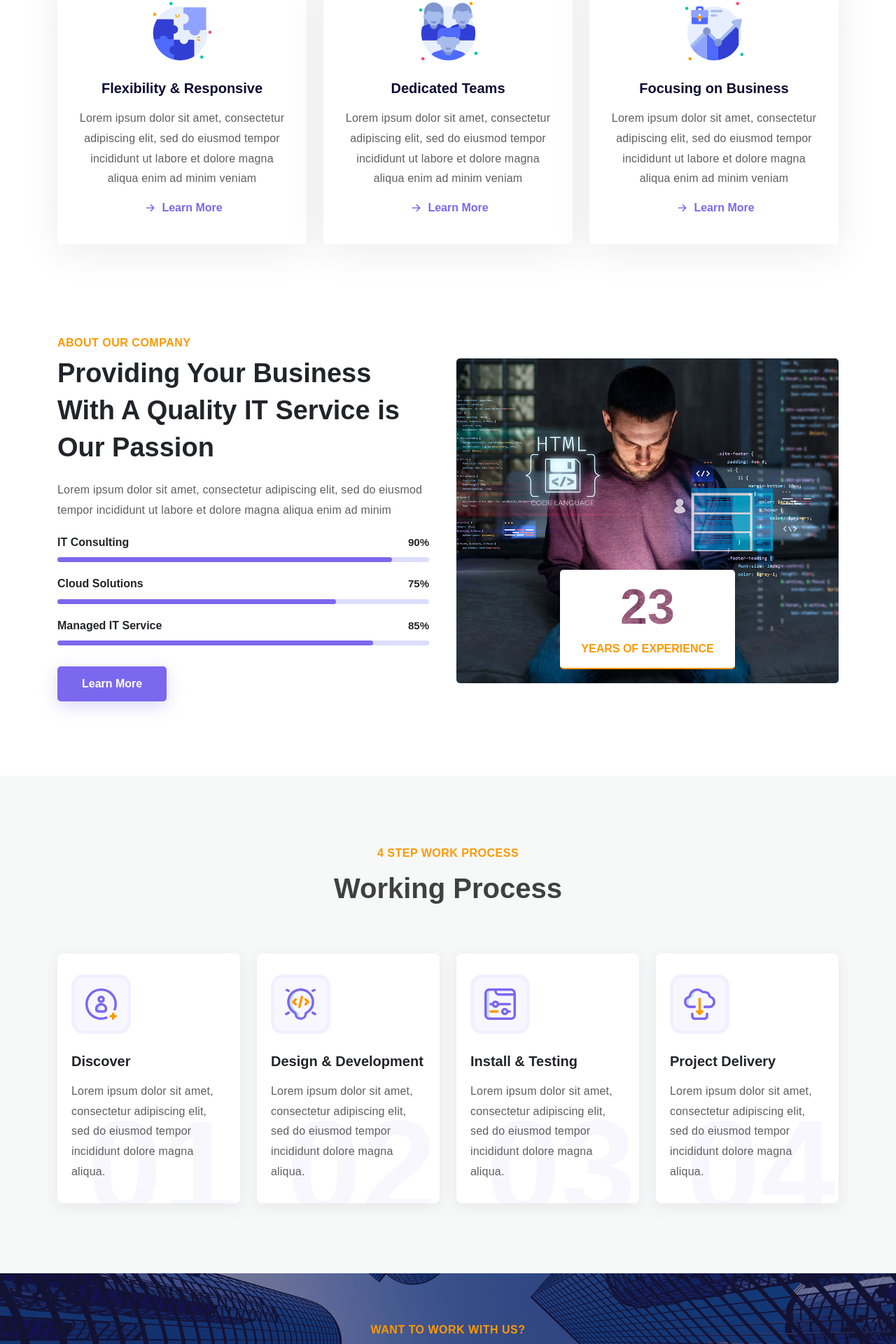
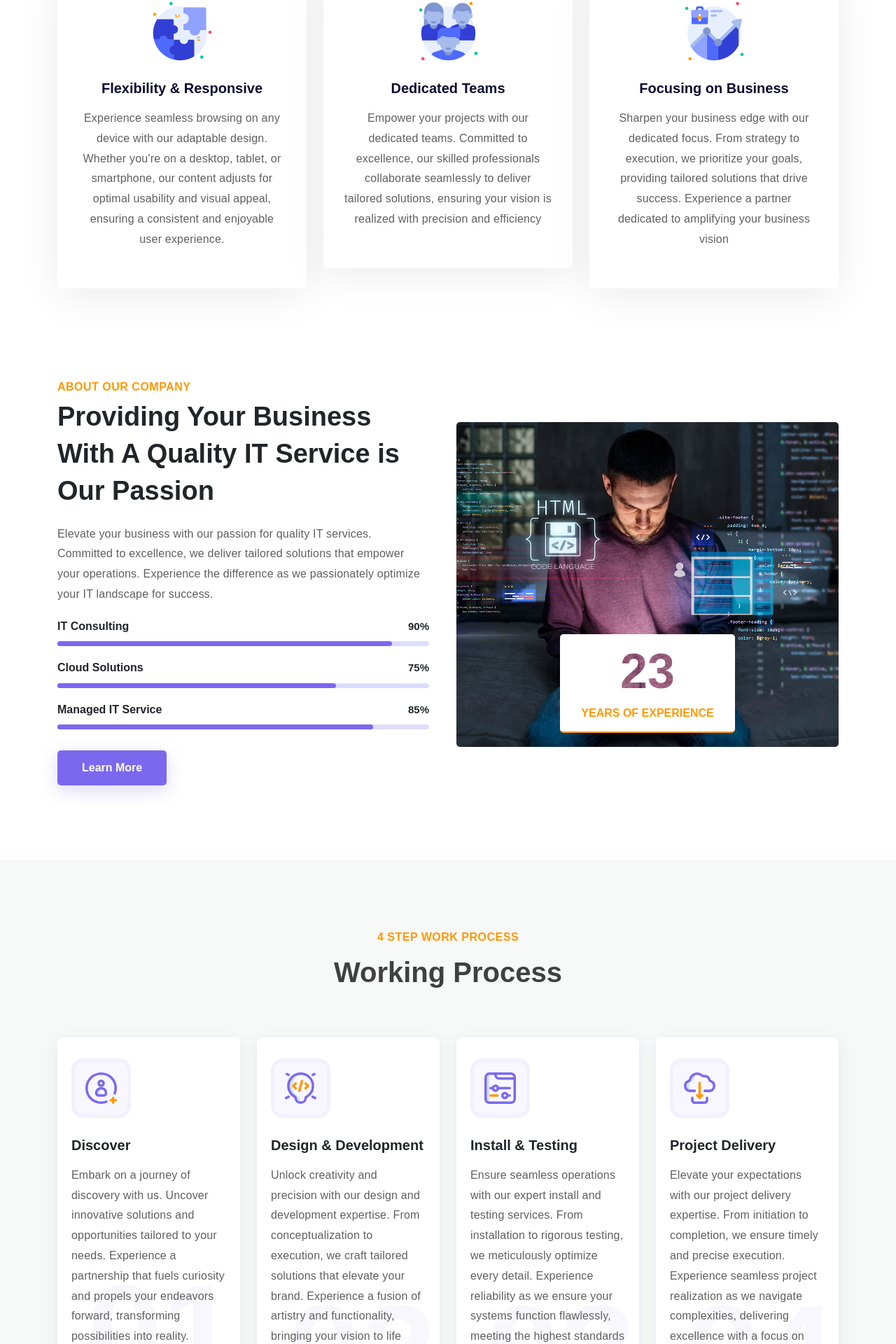
Before and after one commit to cluster-gh/vehitrade, a Vue app: page /about in a window 1280 px wide. Shown: the part 538-2458 px from the top of the page at 70% size. Built offline with nearby package versions, Linux system fonts and the light colour scheme.

Commit message:
changes  on about page

```diff
--- a/src/pages/AboutPage.vue
+++ b/src/pages/AboutPage.vue
@@ -3,7 +3,6 @@
 </script>
 
 <template>
-
   <!-- Start Page Title Section -->
   <div class="page-title-area">
     <div class="d-table">
@@ -30,9 +29,11 @@
           <div class="feature-single-item">
             <img src="./../assets/img/feature-icon-1.svg" alt="icon">
             <h3>Flexibility & Responsive</h3>
-            <p>Lorem ipsum dolor sit amet, consectetur adipiscing elit, sed do eiusmod tempor incididunt ut labore et dolore magna aliqua enim ad minim veniam</p>
+            <p>Experience seamless browsing on any device with our adaptable design. Whether you're on a desktop, tablet,
+              or smartphone, our content adjusts for optimal usability and visual appeal, ensuring a consistent and
+              enjoyable user experience.</p>
             <div class="feature-btn-box">
-              <a href="#" class="read-more"><i class="bi bi-arrow-right-short"></i> Learn More</a>
+              <!-- <a href="#" class="read-more"><i class="bi bi-arrow-right-short"></i> Learn More</a> -->
             </div>
           </div>
         </div>
@@ -40,9 +41,11 @@
           <div class="feature-single-item">
             <img src="./../assets/img/feature-icon-2.svg" alt="icon">
             <h3>Dedicated Teams</h3>
-            <p>Lorem ipsum dolor sit amet, consectetur adipiscing elit, sed do eiusmod tempor incididunt ut labore et dolore magna aliqua enim ad minim veniam</p>
+            <p>Empower your projects with our dedicated teams. Committed to excellence, our skilled professionals
+              collaborate seamlessly to deliver tailored solutions, ensuring your vision is realized with precision and
+              efficiency</p>
             <div class="feature-btn-box">
-              <a href="#" class="read-more"><i class="bi bi-arrow-right-short"></i> Learn More</a>
+              <!-- <a href="#" class="read-more"><i class="bi bi-arrow-right-short"></i> Learn More</a> -->
             </div>
           </div>
         </div>
@@ -50,14 +53,17 @@
           <div class="feature-single-item">
             <img src="./../assets/img/feature-icon-3.svg" alt="icon">
             <h3>Focusing on Business</h3>
-            <p>Lorem ipsum dolor sit amet, consectetur adipiscing elit, sed do eiusmod tempor incididunt ut labore et dolore magna aliqua enim ad minim veniam</p>
+            <p>Sharpen your business edge with our dedicated focus. From strategy to execution, we prioritize your goals,
+              providing tailored solutions that drive success. Experience a partner dedicated to amplifying your business
+              vision</p>
             <div class="feature-btn-box">
-              <a href="#" class="read-more"><i class="bi bi-arrow-right-short"></i> Learn More</a>
+              <!-- <a href="#" class="read-more"><i class="bi bi-arrow-right-short"></i> Learn More</a> -->
             </div>
           </div>
         </div>
       </div>
     </div>
+
   </section>
   <!-- End Feature Section -->
 
@@ -69,7 +75,9 @@
           <div class="about-content">
             <h6 class="sub-title">About Our Company</h6>
             <h2>Providing Your Business With A Quality IT Service is Our Passion</h2>
-            <p>Lorem ipsum dolor sit amet, consectetur adipiscing elit, sed do eiusmod tempor incididunt ut labore et dolore magna aliqua enim ad minim</p>
+            <p>Elevate your business with our passion for quality IT services. Committed to excellence, we deliver
+              tailored solutions that empower your operations. Experience the difference as we passionately optimize your
+              IT landscape for success.</p>
             <div class="skills">
               <div class="skill-item">
                 <h6>IT Consulting <em>90%</em></h6>
@@ -127,7 +135,9 @@
             </div>
             <div class="workprocess-info">
               <h3>Discover</h3>
-              <p>Lorem ipsum dolor sit amet, consectetur adipiscing elit, sed do eiusmod tempor incididunt dolore magna aliqua.</p>
+              <p>Embark on a journey of discovery with us. Uncover innovative solutions and opportunities tailored to your
+                needs. Experience a partnership that fuels curiosity and propels your endeavors forward, transforming
+                possibilities into reality.</p>
             </div>
             <div class="workprocess-number-bg"><span>01</span></div>
           </div>
@@ -139,7 +149,9 @@
             </div>
             <div class="workprocess-info">
               <h3>Design & Development</h3>
-              <p>Lorem ipsum dolor sit amet, consectetur adipiscing elit, sed do eiusmod tempor incididunt dolore magna aliqua.</p>
+              <p>Unlock creativity and precision with our design and development expertise. From conceptualization to
+                execution, we craft tailored solutions that elevate your brand. Experience a fusion of artistry and
+                functionality, bringing your vision to life seamlessly</p>
             </div>
             <div class="workprocess-number-bg"><span>02</span></div>
           </div>
@@ -151,7 +163,9 @@
             </div>
             <div class="workprocess-info">
               <h3>Install & Testing</h3>
-              <p>Lorem ipsum dolor sit amet, consectetur adipiscing elit, sed do eiusmod tempor incididunt dolore magna aliqua.</p>
+              <p>Ensure seamless operations with our expert install and testing services. From installation to rigorous
+                testing, we meticulously optimize every detail. Experience reliability as we ensure your systems function
+                flawlessly, meeting the highest standards of performance and quality.</p>
             </div>
             <div class="workprocess-number-bg"><span>03</span></div>
           </div>
@@ -163,7 +177,9 @@
             </div>
             <div class="workprocess-info">
               <h3>Project Delivery</h3>
-              <p>Lorem ipsum dolor sit amet, consectetur adipiscing elit, sed do eiusmod tempor incididunt dolore magna aliqua.</p>
+              <p>Elevate your expectations with our project delivery expertise. From initiation to completion, we ensure
+                timely and precise execution. Experience seamless project realization as we navigate complexities,
+                delivering excellence with a focus on your goals and satisfaction</p>
             </div>
             <div class="workprocess-number-bg"><span>04</span></div>
           </div>
@@ -195,9 +211,6 @@
     </div>
   </section>
   <!-- End Hire Section -->
-
 </template>
 
-<style scoped>
-
-</style>
+<style scoped></style>
```
